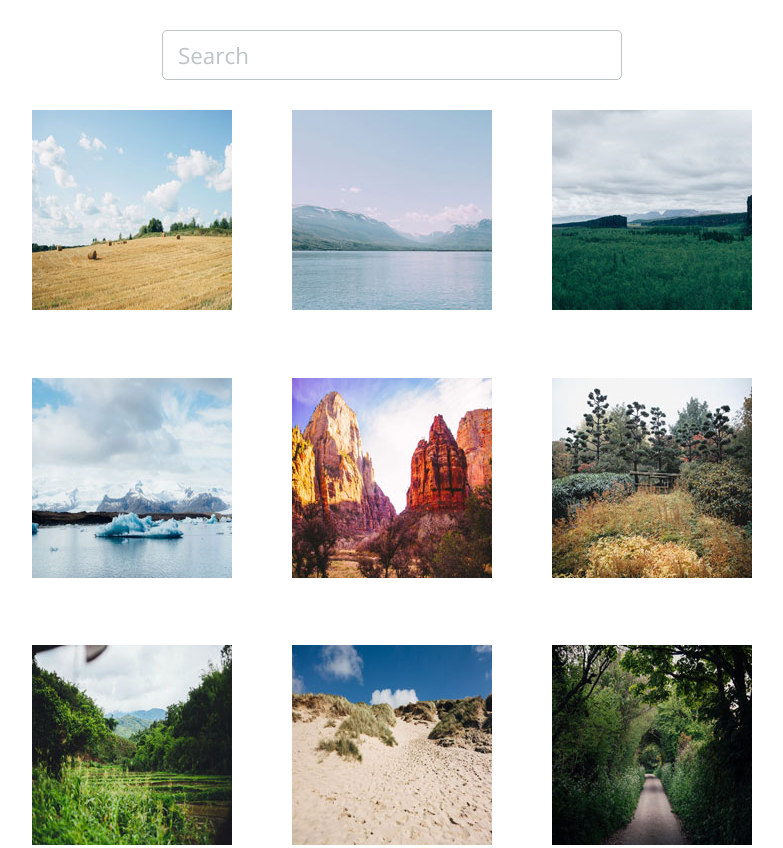
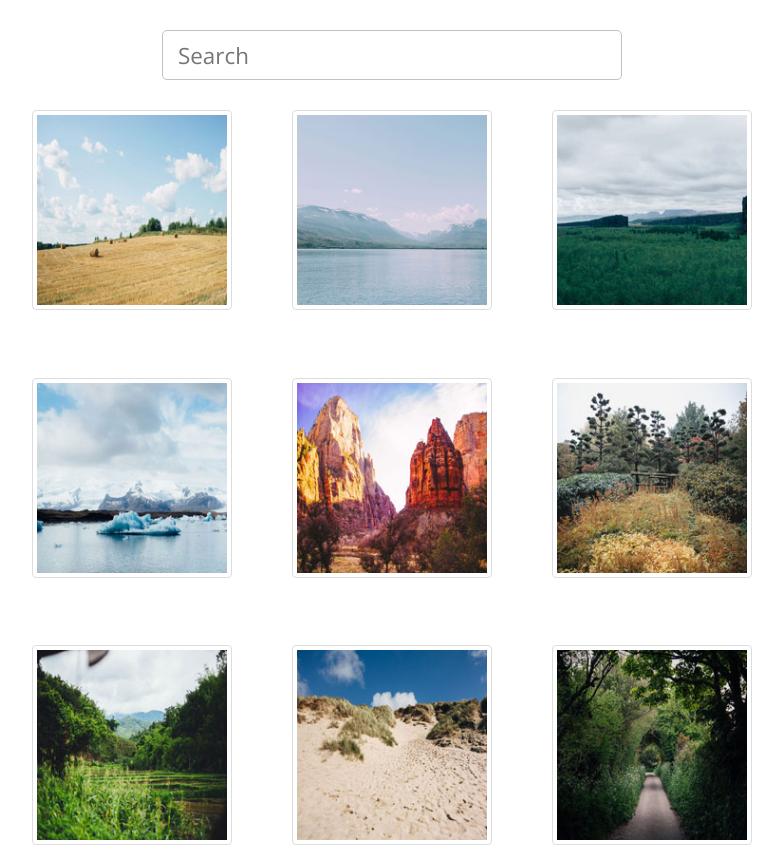
Before and after one commit to a-woodworth/photo_gallery, a plain HTML site: page index.html in a window 1280 px wide. Shown: the top 848 px of the page, without its empty margins (248-1031 px from the left). Drawn offline with nearby package versions, Linux system fonts and the light colour scheme.

Commit message:
Get larger photo to display when selecting the thumbnail image. Add border around photos and update class info in css.

```diff
--- a/css/styles.css
+++ b/css/styles.css
@@ -4,6 +4,7 @@ ____________________________________________________________________*/
 
 * {
   box-sizing: border-box;
+  /*border: 1px solid red;*/
 }
 
 body {
@@ -68,14 +69,19 @@ ____________________________________________________________________*/
   margin: 0 10%;
 }
 
-#gallery li {
+.photo_list_item {
   display: inline;
 }
 
-#gallery img {
+.photo_thumbnail {
   margin: 0 30px 60px;
+  display: inline-block;
   width: 200px;
-  height: 200px;
+  height: auto;
+  padding: 4px;
+  background-color: #fff;
+  border: 1px solid #ddd;
+  border-radius: 4px;
 }
 
 
--- a/js/gallery.js
+++ b/js/gallery.js
@@ -1,8 +1,8 @@
 // Add search capability -- still needs work
-var defaultText = 'Search';
+// var defaultText = 'Search';
 var searchBox = document.getElementById('search');
 // Default text after load
-searchBox.value = defaultText;
+// searchBox.value = defaultText;
 
 // Create list to display all photo thumbnails
 var photoDisplay =
@@ -15,11 +15,21 @@ for (var i = 0; i < photos.length; i++) {
 
 // Add thumbnail images with name and caption for alt description
   var photoThumb = document.createElement('img');
+  photoThumb.className = 'photo_thumbnail';
   photoThumb.src = 'Photos/Thumbnails/' + photos[i].thumbnail;
   photoThumb.alt =  'Photo name: ' + photos[i].name +
                     '. Photo description: ' + photos[i].caption;
-  console.log(photoThumb);
-  photoList.appendChild(photoThumb);
+  //console.log(photoThumb);
+
+// Add link to get fullsize image for lightbox display
+  var photoLink = document.createElement('a');
+  photoLink.className = 'view_photo';
+  photoLink.setAttribute('href', 'Photos/' + photos[i].image);
+  //console.log(photoLink);
+
+// Build photo gallery
+  photoLink.appendChild(photoThumb);
+  photoList.appendChild(photoLink);
   photoDisplay.appendChild(photoList);
 }
 // Add list to existing gallery div
```
